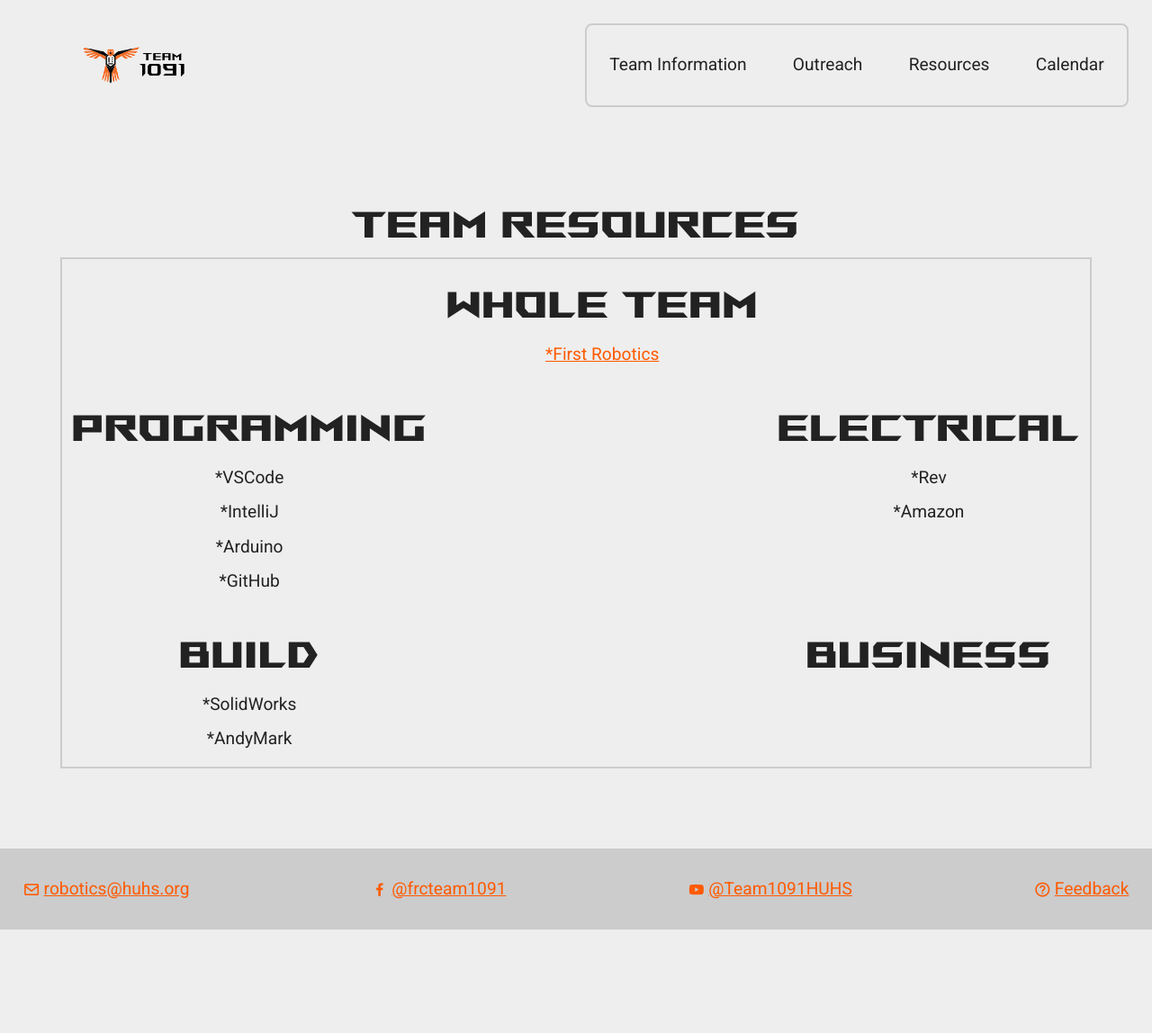
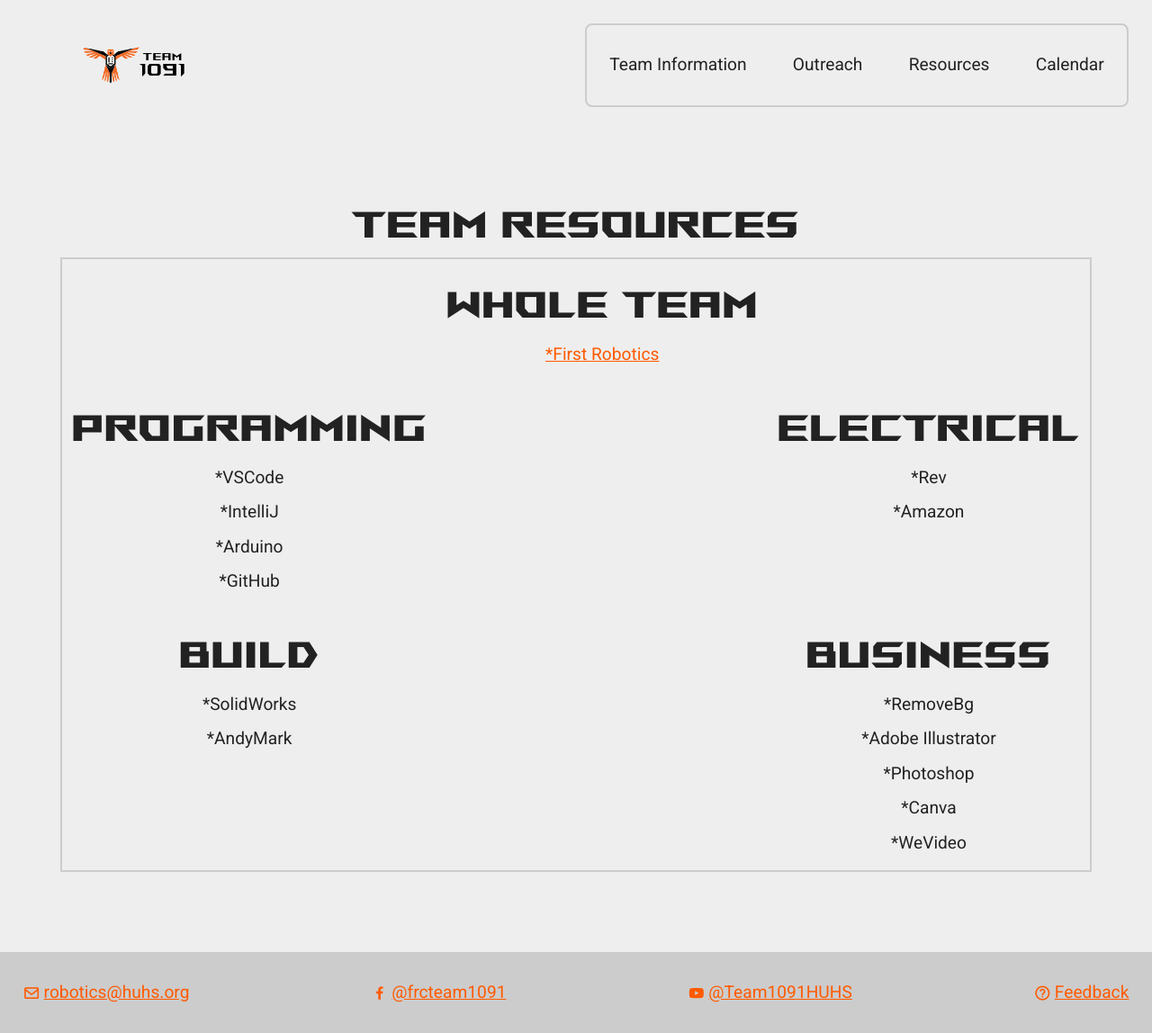
Before and after one commit to Team1091/team1091.github.io, a Jekyll site: the page built from resources/index.html, in a window 1280 px wide. Shown: the whole page at 90% size. Built offline with Jekyll 4.4.1, drawn with Linux system fonts in a browser that asks for light colours; before the commit the page ends 1033 px from its top, so only the background shows below that.

Commit message:
anything

```diff
--- a/fll.html
+++ b/fll.html
@@ -73,4 +73,4 @@
 <h2><a href="https://account.venmo.com/u/Oriole-Ascent-FLL1091" target="_blank">Click here to donate to Team 1091
     FLL!</a> (Venmo)</h2>
 <script src="/js/countdown.js"></script>
-<script>createCountdown("August 20, 2025 12:00:00", "timerForFLL")</script>
+<script>createCountdown("May 10, 2025 18:00:00", "timerForFLL")</script>
--- a/resources/index.html
+++ b/resources/index.html
@@ -55,6 +55,11 @@
         </td>
         <td><h1>Business</h1>
             <ul>
+                <li>*RemoveBg</li>
+                <li>*Adobe Illustrator</li>
+                <li>*Photoshop</li>
+                <li>*Canva</li>
+                <li>*WeVideo</li>
             </ul>
         </td>
     </tr>
```
